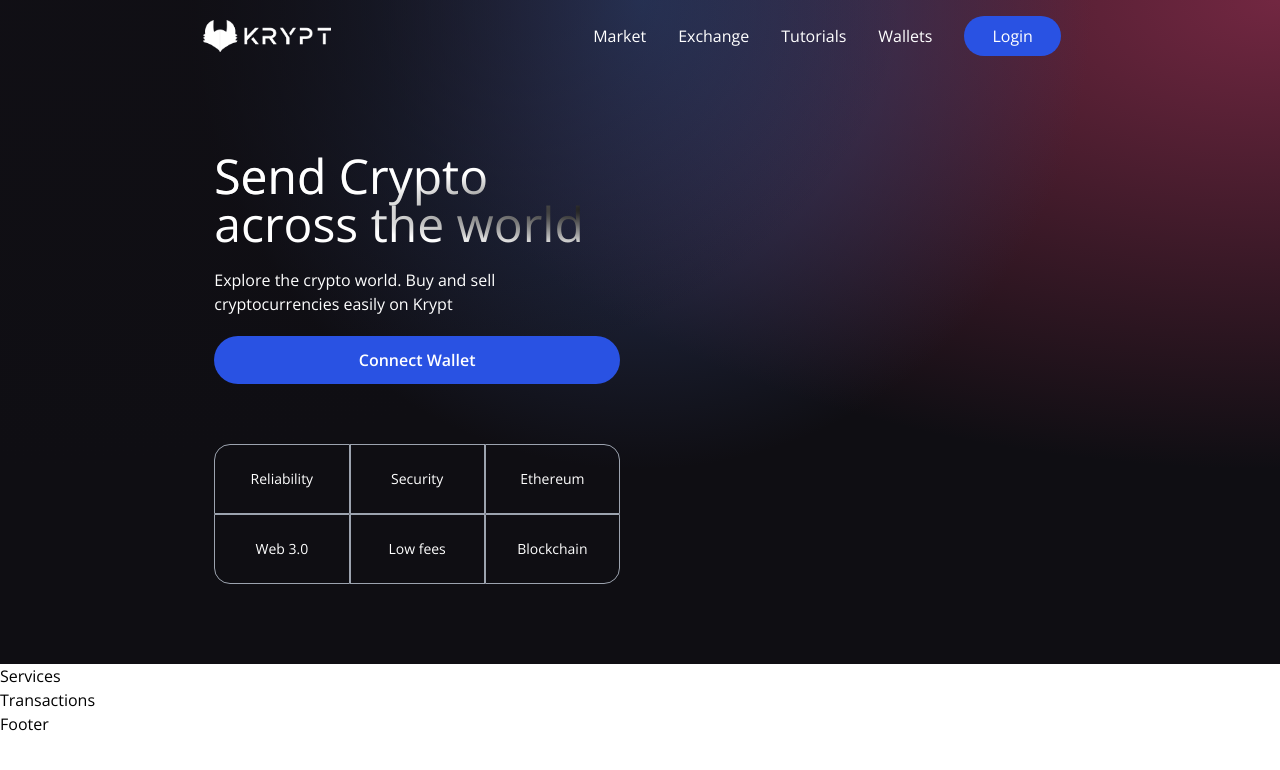
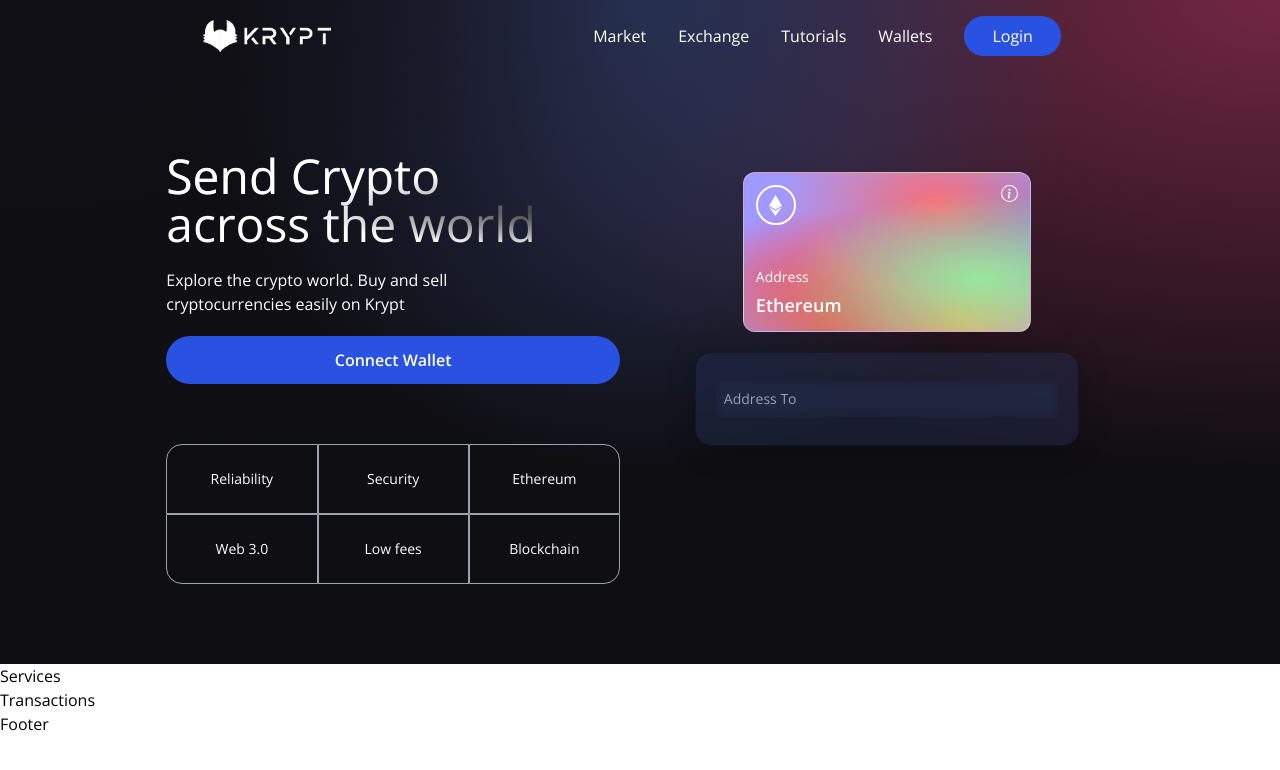
Before and after one commit to tagupta/Blockchain-App, a React (Vite) app in the folder client/: page / in a window 1280 px wide. Shown: the top 770 px of the page. Built offline with nearby package versions, Linux system fonts and the light colour scheme.

Commit message:
feat: Eth card

```diff
--- a/client/src/components/Welcome/Welcome.jsx
+++ b/client/src/components/Welcome/Welcome.jsx
@@ -5,6 +5,17 @@
 
 const commonStyles = 'min-h-[70px] sm:px-0 px-2 sm:min-w-[120px] flex justify-center items-center border-[0.5px] border-gray-400 text-sm font-light text-white';
 
+const Input = ({ placeholder, name, type, value, handleChange }) => (
+    <input placeholder={placeholder}
+        type={type}
+        name={name}
+        step="0.0001"
+        value={value}
+        onChange={(e) => handleChange(e, name)}
+        className="my-2 w-full rounded-sm p-2 outline-none bg-transparent text-white border-none
+                   text-sm white-glassmorphism "
+    />
+)
 const Welcome = () => {
 
     const connectWallet = () => {
@@ -37,9 +48,33 @@
                 </div>
 
                 <div className="flex flex-col flex-1 items-center justify-start w-full md:mt-0 mt-10">
-                    <div className="p-3 justify-end items-start flex-col rounded-xl h-40 sm:w-72 ">
+                    <div className="p-3 justify-end items-start flex-col rounded-xl h-40 sm:w-72 w-full my-5 eth-card
+                    white-glassmorphism">
+                        <div className="flex justify-between flex-col w-full h-full ">
+                            <div className="flex justify-between items-start ">
+                                <div className="w-10 h-10 rounded-full border-2 border-white flex justify-center
+                                items-center">
+                                    <SiEthereum fontSize={21} color="#fff" />
+                                </div>
+                                <BsInfoCircle fontSize={17} color="#fff" />
+                            </div>
+                            <div>
+                                <p className="text-white font-light text-sm">
+                                    {/* User address will be shown here  */}
+                                    Address
+                                </p>
+                                <p className="text-white font-semibold text-lg mt-1">
+                                    {/* User address will be shown here  */}
+                                    Ethereum
+                                </p>
+                            </div>
+                        </div>
+                    </div>
+                    {/* Form */}
+                    <div className="p-5 sm:w-96 w-full flex flex-col justify-start items-center blue-glassmorphism">
+                        <Input placeholder="Address To" name="addressTo" type="text" handleChange={() => { }} />
+                    </div>
 
-                    </div>
                 </div>
             </div>
         </div>
```
